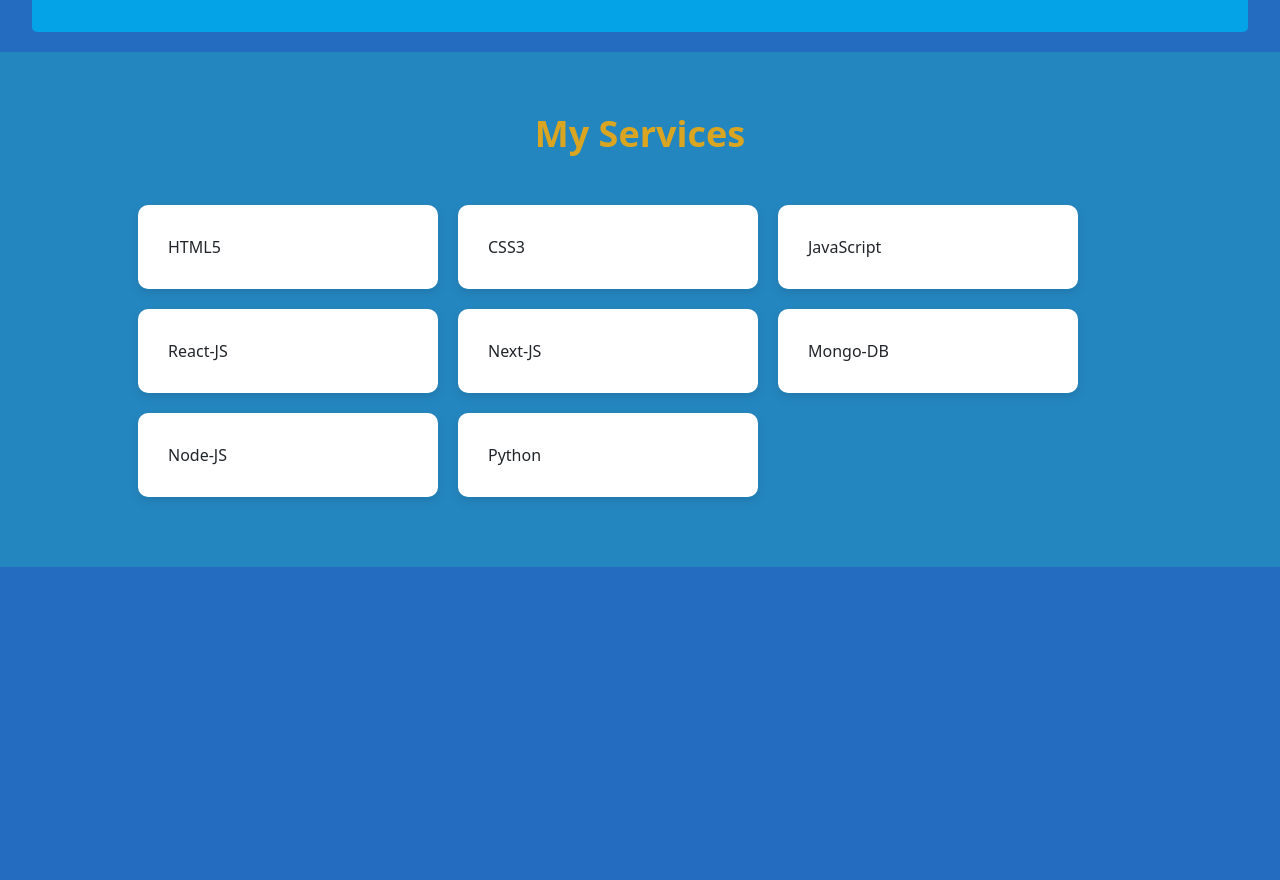
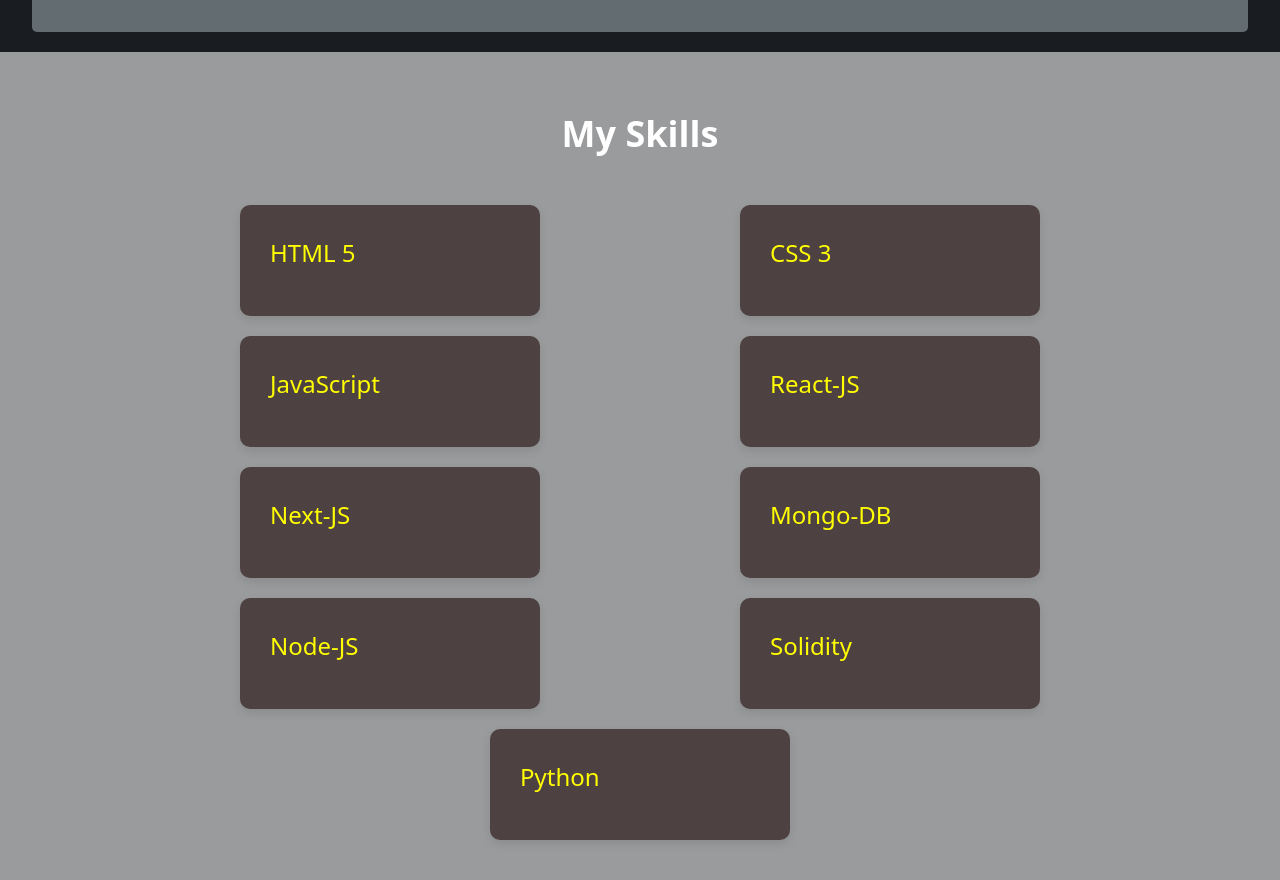
Before and after one commit to rafideveloper7/portfolio-with-bootstrap, a plain HTML site: page index.html in a window 1280 px wide. Shown: the part 1321-2201 px from the top of the page. Before the commit the page ends 1888 px from the top, so only its background shows below. Drawn offline with nearby package versions, Linux system fonts and the light colour scheme.

Commit message:
changed in my skill section

```diff
--- a/assests/css/aboutMe.css
+++ b/assests/css/aboutMe.css
@@ -5,7 +5,7 @@
     display: flex;
     align-items: center;
     justify-content: center;
-    background-color: #04a3e7;
+    background-color: #636c70;
     /* border: 2px solid red; */
     margin: 20px auto;
     border-radius: 5px;
@@ -31,7 +31,7 @@
 
 .about-text p {
     font-size: 20px;
-    color: #333;
+    color: #ffffff;
     margin-bottom: 10px;
 }
 
--- a/assests/css/header.css
+++ b/assests/css/header.css
@@ -1,7 +1,7 @@
 .header {
     width: 100%;
     height: 103px;
-    background-color: #1953eb;
+    background-color: #2a3244;
     display: flex;
     align-items: center;
     justify-content: center;
--- a/assests/css/hero.css
+++ b/assests/css/hero.css
@@ -5,7 +5,7 @@
     display: flex;
     align-items: center;
     justify-content: center;
-    background: linear-gradient(to right, rgba(60, 60, 124, 0.7), rgba(57, 64, 99, 0.7));
+    background-color: rgb(48, 47, 47);
     color: white;
     padding: 0 10%;
 }
--- a/assests/css/myServices.css
+++ b/assests/css/myServices.css
@@ -2,7 +2,7 @@
 .services {
     width: 100%;
     padding: 60px 10%;
-    background-color: #2486BF;
+    background-color: #999b9c;
     text-align: center;
 }
 
@@ -11,48 +11,34 @@
     font-size: 36px;
     font-weight: bold;
     margin-bottom: 40px;
-    color: goldenrod;
+    color: rgb(255, 255, 255);
 }
 
 /* Service Box */
 .service-box {
     width: 300px;
-    background: white;
+    background: rgb(78, 65, 65);
     padding: 30px;
     border-radius: 10px;
     box-shadow: 0px 4px 10px rgba(0, 0, 0, 0.1);
     text-align: left;
     transition: transform 0.3s ease;
-    /* Adds space between the boxes */
-    margin: 10px;
+    margin:  10px 100px;
+    /* background-color: #394063b3; */
+    color: yellow;
 }
 
 .service-box:hover {
     transform: translateY(-5px);
 }
 
-.service-box h3 {
-    font-size: 26px;
-    color: #04a3e7;
+
+.service-box p {
+    font-size: 24px;
+    color: yellow;
     margin-bottom: 15px;
 }
 
-.service-box p {
-    font-size: 18px;
-    color: #555;
-    margin-bottom: 15px;
-}
-
-.service-box ul {
-    list-style-type: none;
-    padding: 0;
-}
-
-.service-box ul li {
-    font-size: 16px;
-    margin-bottom: 5px;
-    color: #333;
-}
 
 /* Responsive Design */
 @media (max-width: 991px) {
@@ -61,9 +47,9 @@
     }
 
     .service-box {
-        text-align: left;
-        /* margin-right: 40px; */
+        text-align: center;
         justify-content: center;
-        /* Adds space between stacked boxes */
+
+        width: 500px;
     }
 }
--- a/assests/css/styles.css
+++ b/assests/css/styles.css
@@ -5,5 +5,5 @@
 
 body {
     overflow-x: hidden;
-    background-color: #246CC0;
+    background-color: #191d22;
 }
--- a/index.html
+++ b/index.html
@@ -101,33 +101,36 @@
     <!-- My Services Section -->
     <section class="services">
         <div class="container-fluid services-container">
-            <h2 class="section-title">My Services</h2>
+            <h2 class="section-title">My Skills</h2>
 
-            <div class="row">
+            <div class="row justify-content-center">
                 <!-- Frontend Services -->
-                <div class="col-md-4 service-box">
-                    HTML5
+                <div class="col-sm-12 col-md-12 col-lg-6 service-box">
+                    <p> HTML 5 </p>
                 </div>
-                <div class="col-md-4 service-box">
-                    CSS3
+                <div class="col-sm-12 col-md-12 col-lg-6 service-box">
+                    <p>CSS 3</p>
                 </div>
-                <div class="col-md-4 service-box">
-                    JavaScript
+                <div class="col-sm-12 col-md-12 col-lg-6 service-box">
+                    <p>JavaScript</p>
                 </div>
-                <div class="col-md-4 service-box">
-                    React-JS
+                <div class="col-sm-12 col-md-12 col-lg-6 service-box">
+                    <p>React-JS</p>
                 </div>
-                <div class="col-md-4 service-box">
-                    Next-JS
+                <div class="col-sm-12 col-md-12 col-lg-6 service-box">
+                    <p>Next-JS</p>
                 </div>
-                <div class="col-md-4 service-box">
-                    Mongo-DB
+                <div class="col-sm-12 col-md-12 col-lg-6 service-box">
+                    <p>Mongo-DB</p>
                 </div>
-                <div class="col-md-4 service-box">
-                    Node-JS
+                <div class="col-sm-12 col-md-12 col-lg-6 service-box">
+                    <p>Node-JS</p>
                 </div>
-                <div class="col-md-4 service-box">
-                    Python
+                <div class="col-sm-12 col-md-12 col-lg-6 service-box">
+                    <p>Solidity</p>
+                </div>
+                <div class="col-sm-12 col-md-12 col-lg-6 service-box">
+                    <p>Python</p>
                 </div>
             </div>
         </div>
```
